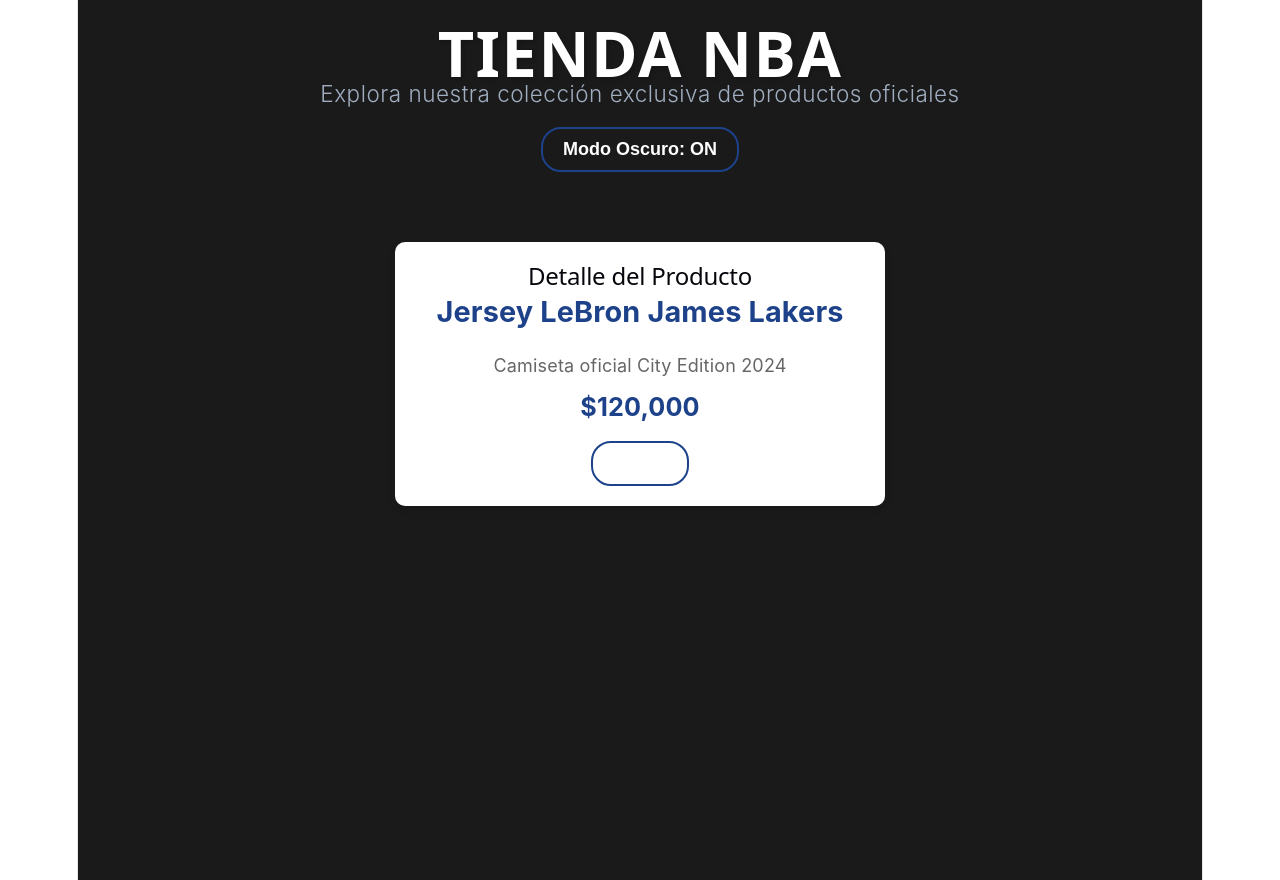
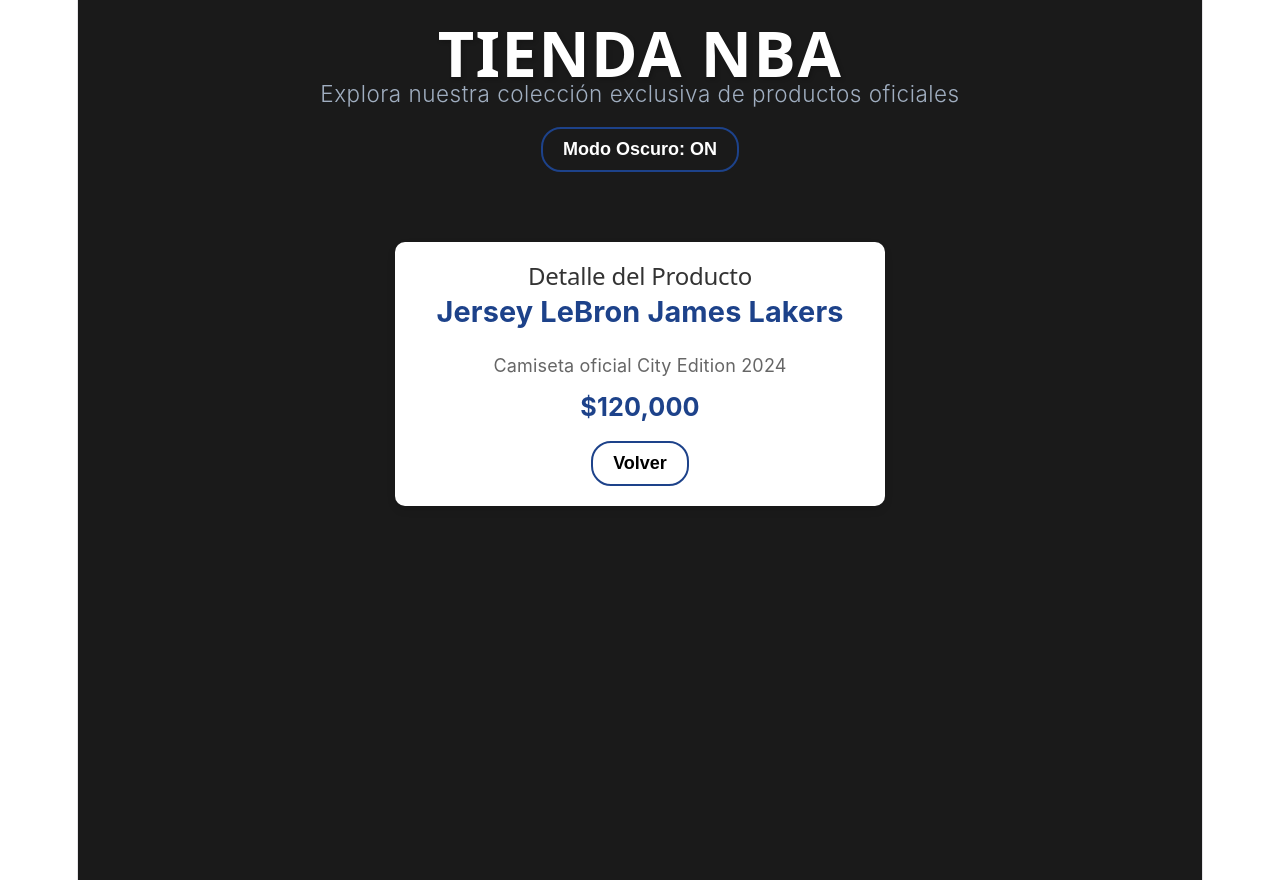
Before and after one commit to NCingolani/front-ecommerceNBA, a React (Vite) app: page /producto/1 in a window 1280 px wide. Built offline with nearby package versions, Linux system fonts and the light colour scheme.

Commit message:
Se corrige el color de las letras del campo detalle en la tarjeta del producto y se le agrega un efecto :hover para poder cambiar el color del fondo a azul cuando se pasa el cursor por encima del campo

```diff
--- a/src/App.css
+++ b/src/App.css
@@ -114,6 +114,7 @@
   text-align: left;
 }
 
+.product-card h2,
 .product-card h3 {
   margin-top: 0;
   color: #333333;
@@ -129,3 +130,14 @@
   color: #1d428a;
   margin-bottom: 0;
 }
+
+/* Botón de Ver Detalle / Volver dentro de la tarjeta de producto */
+.product-card .btn-onoff,
+.modo-oscuro .product-card .btn-onoff {
+  color: #000000;
+}
+
+.product-card .btn-onoff:hover {
+  background-color: #1d428a;
+  color: #ffffff;
+}
```
